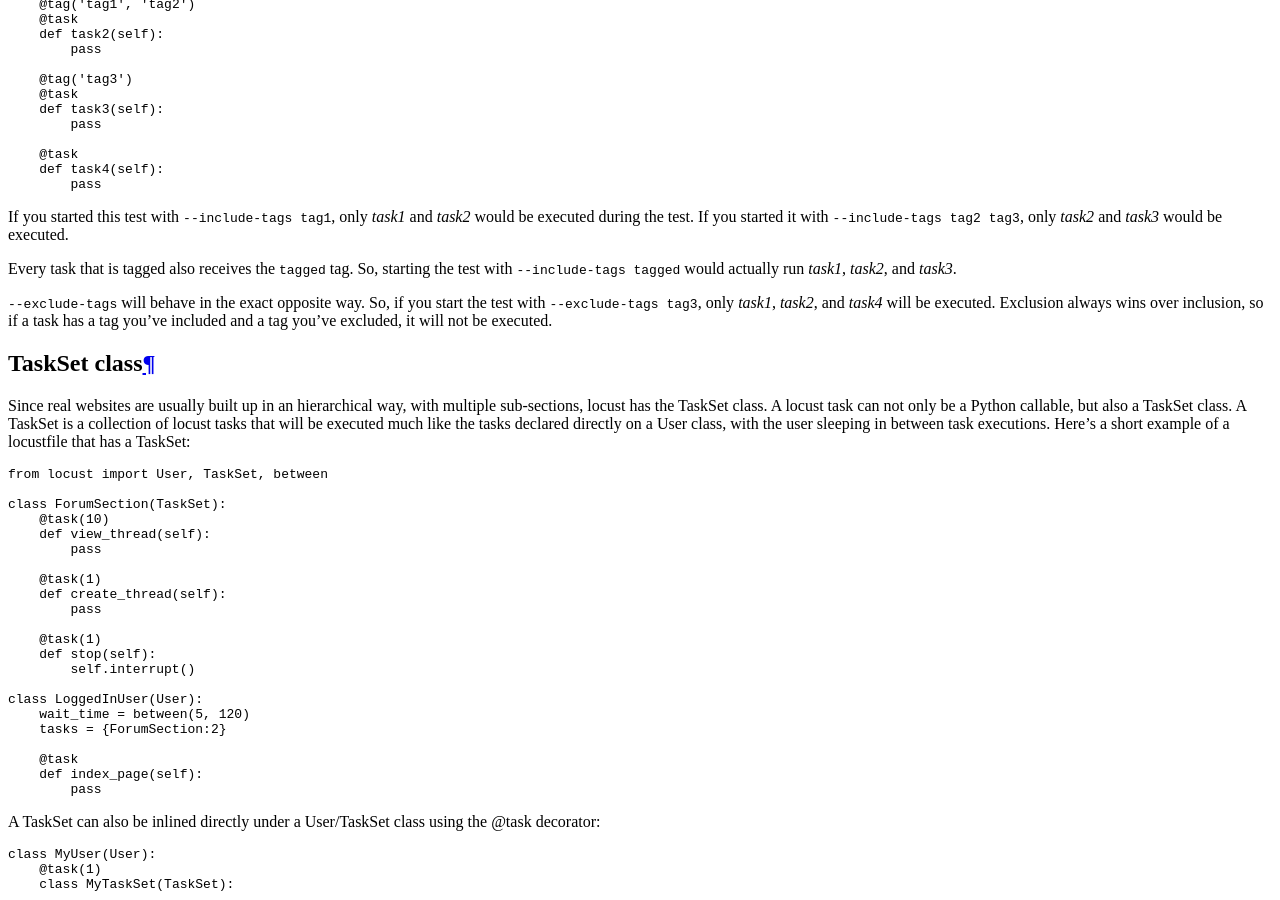
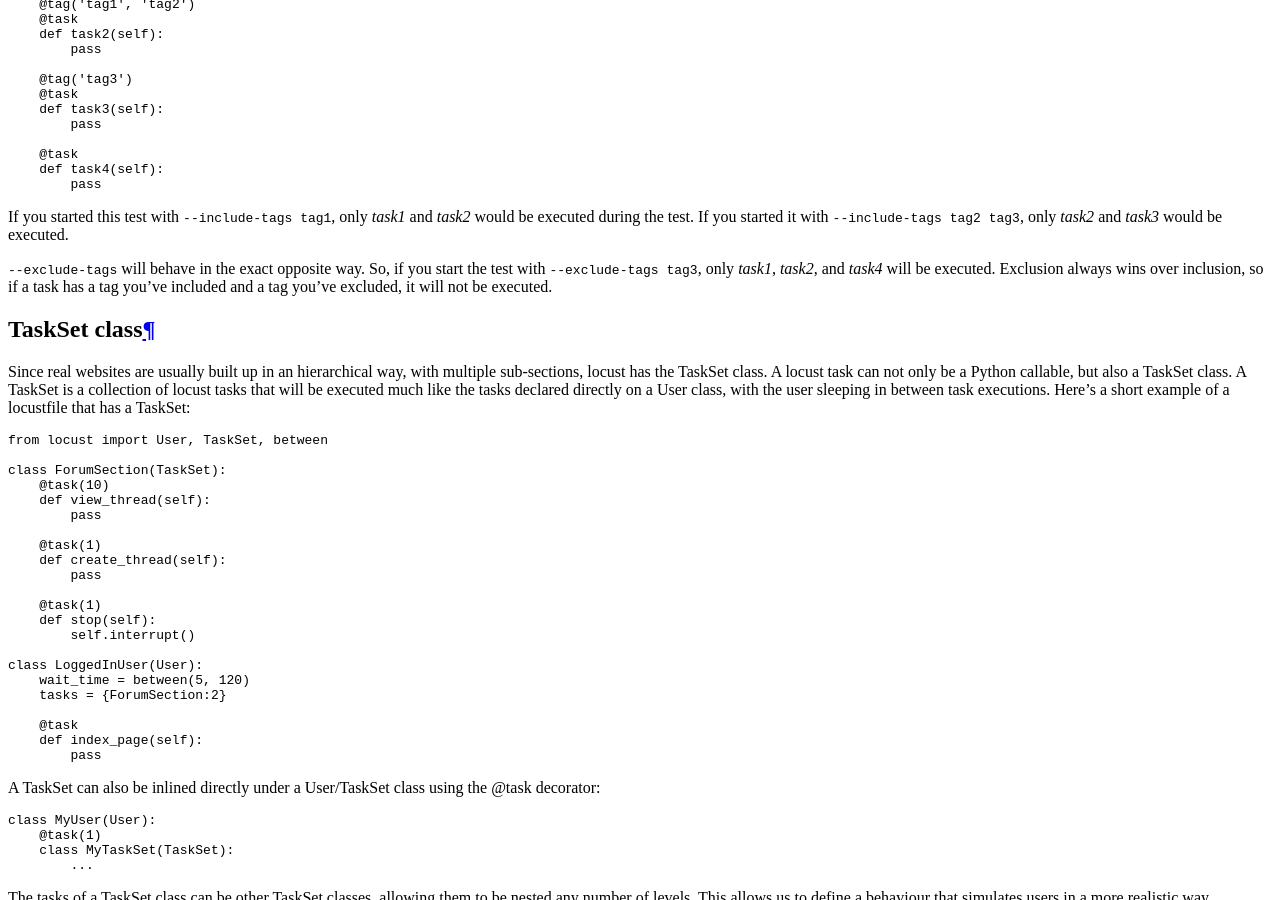
Before and after one commit to locustio/locust, a Sphinx documentation site: the page built from docs/writing-a-locustfile.rst, in a window 1280 px wide and 900 px high, scrolled down 3672 px. Built offline with Sphinx 7.4.7 and the Read the Docs theme 2.0.0, drawn with Linux system fonts in a browser that asks for light colours; the version number is read from the project's files by our own code.

Commit message:
Remove outdated info

```diff
--- a/docs/writing-a-locustfile.rst
+++ b/docs/writing-a-locustfile.rst
@@ -231,9 +231,6 @@ Consider the following example:
 If you started this test with :code:`--include-tags tag1`, only *task1* and *task2* would be
 executed during the test. If you started it with :code:`--include-tags tag2 tag3`, only *task2* and
 *task3* would be executed.
-
-Every task that is tagged also receives the :code:`tagged` tag. So, starting the test with
-:code:`--include-tags tagged` would actually run *task1*, *task2*, and *task3*.
 
 :code:`--exclude-tags` will behave in the exact opposite way. So, if you start the test with
 :code:`--exclude-tags tag3`, only *task1*, *task2*, and *task4* will be executed. Exclusion always
```
